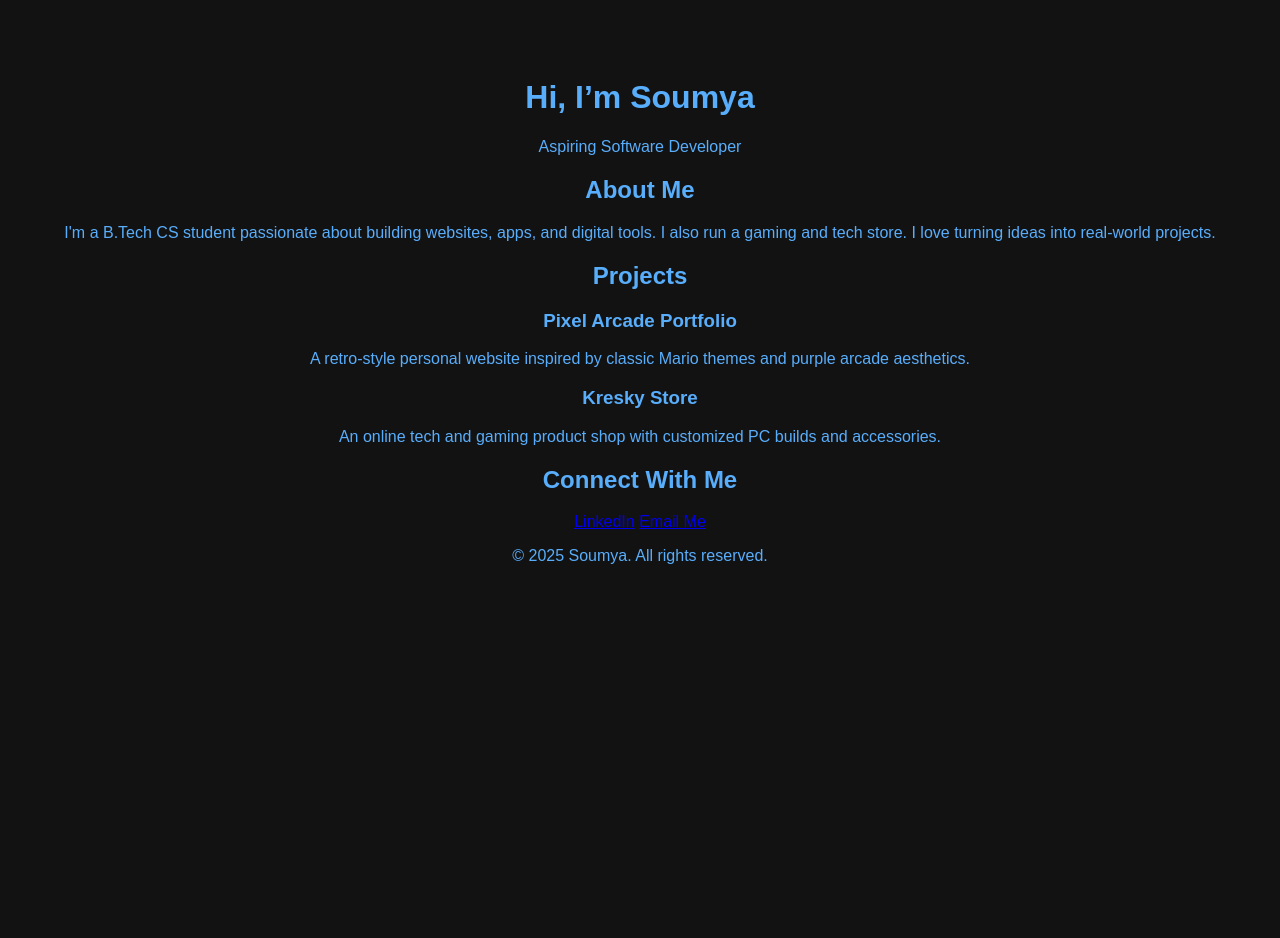
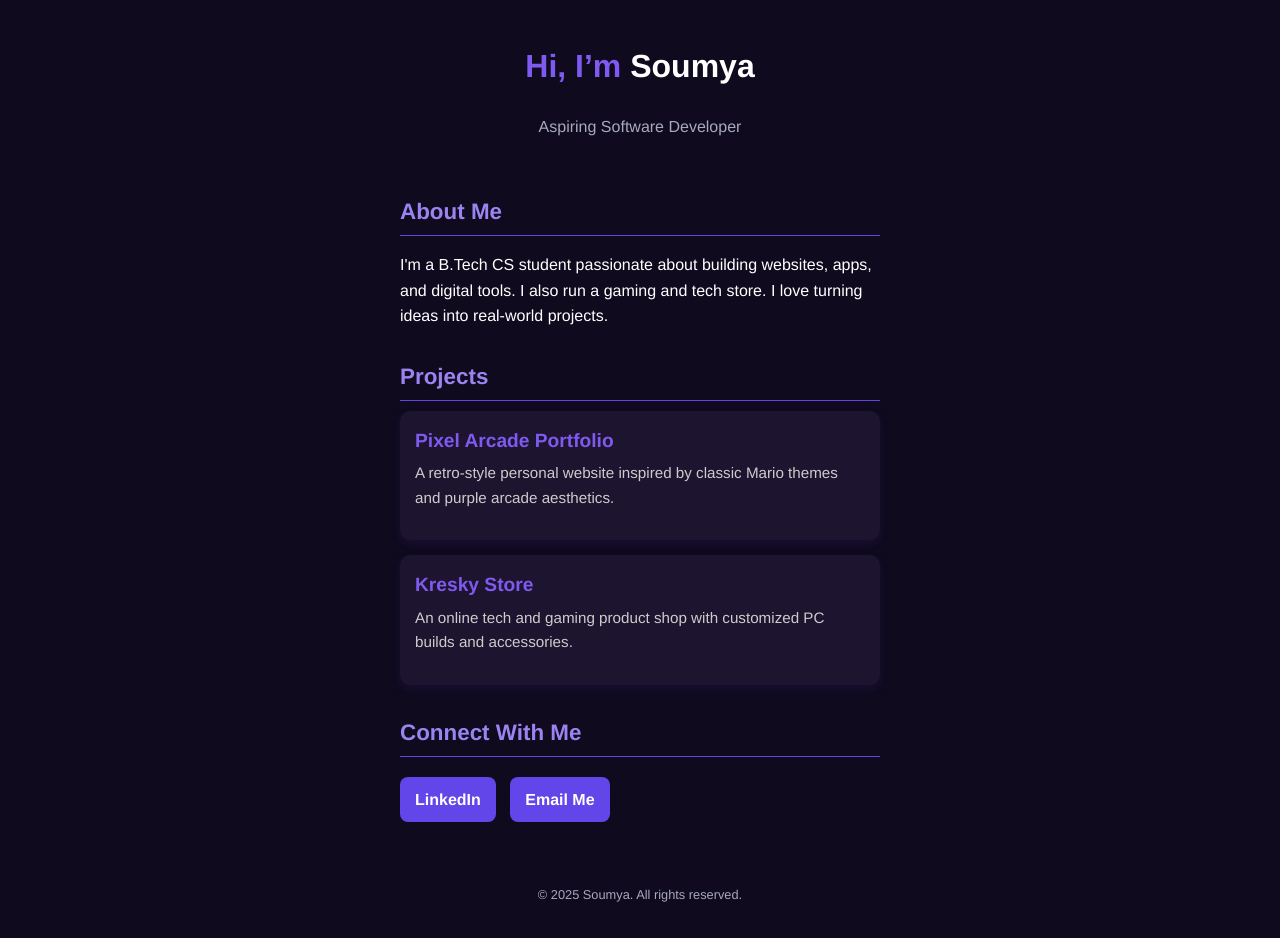
Before and after one commit to k3sk/K3sk.github.io, a plain HTML site: page index.html in a window 1280 px wide. Before the commit the page ends 800 px from the top, so only its background shows below. Drawn offline with Linux system fonts and the light colour scheme.

Commit message:
Update style.css

```diff
--- a/style.css
+++ b/style.css
@@ -1,7 +1,90 @@
+/* Mobile-first modern dark purple theme */
 body {
-  background-color: #121212;
-  color: #59aefc;
-  font-family: Arial;
+  margin: 0;
+  padding: 0;
+  font-family: 'Helvetica Neue', sans-serif;
+  background-color: #0f0a1e;
+  color: #ffffff;
+  line-height: 1.6;
+}
+
+.container {
+  padding: 20px;
+  max-width: 480px;
+  margin: auto;
+}
+
+header {
   text-align: center;
-  padding-top: 50px;
+  padding-bottom: 20px;
 }
+
+header h1 {
+  font-size: 2em;
+  color: #7f5af0;
+}
+
+header span {
+  color: #ffffff;
+}
+
+header p {
+  color: #a7a9be;
+  font-size: 1em;
+}
+
+section {
+  margin-bottom: 30px;
+}
+
+h2 {
+  font-size: 1.4em;
+  margin-bottom: 10px;
+  color: #9a84f1;
+  border-bottom: 1px solid #6246ea;
+  padding-bottom: 5px;
+}
+
+.project-card {
+  background: #1d1430;
+  padding: 15px;
+  border-radius: 10px;
+  margin-bottom: 15px;
+  box-shadow: 0 4px 10px rgba(98, 70, 234, 0.1);
+}
+
+.project-card h3 {
+  margin: 0;
+  font-size: 1.2em;
+  color: #7f5af0;
+}
+
+.project-card p {
+  color: #ccc;
+  margin-top: 5px;
+  font-size: 0.95em;
+}
+
+.contact a {
+  display: inline-block;
+  margin-right: 10px;
+  margin-top: 10px;
+  background: #6246ea;
+  color: white;
+  padding: 10px 15px;
+  border-radius: 8px;
+  text-decoration: none;
+  font-weight: bold;
+  transition: background 0.3s ease;
+}
+
+.contact a:hover {
+  background: #9a84f1;
+}
+
+footer {
+  text-align: center;
+  font-size: 0.8em;
+  color: #a7a9be;
+  padding-top: 20px;
+}
```
